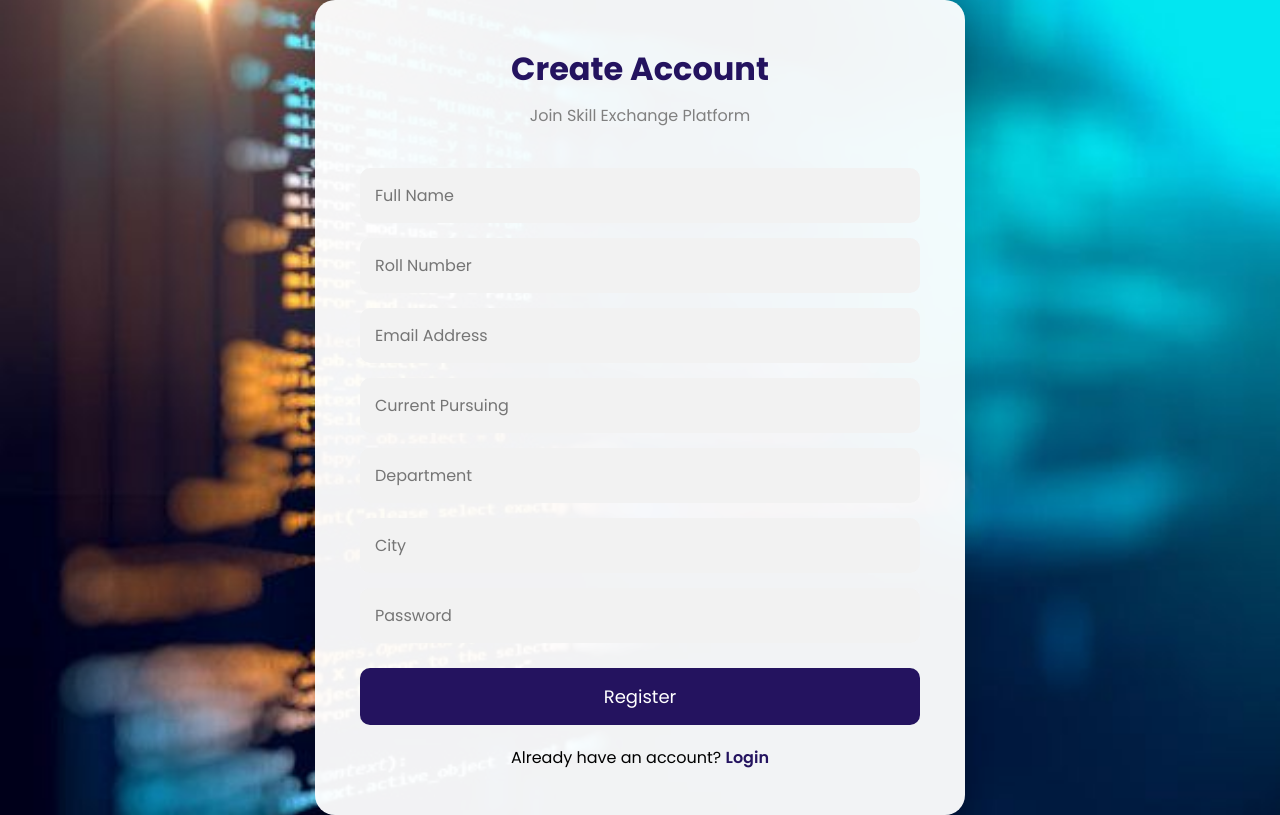
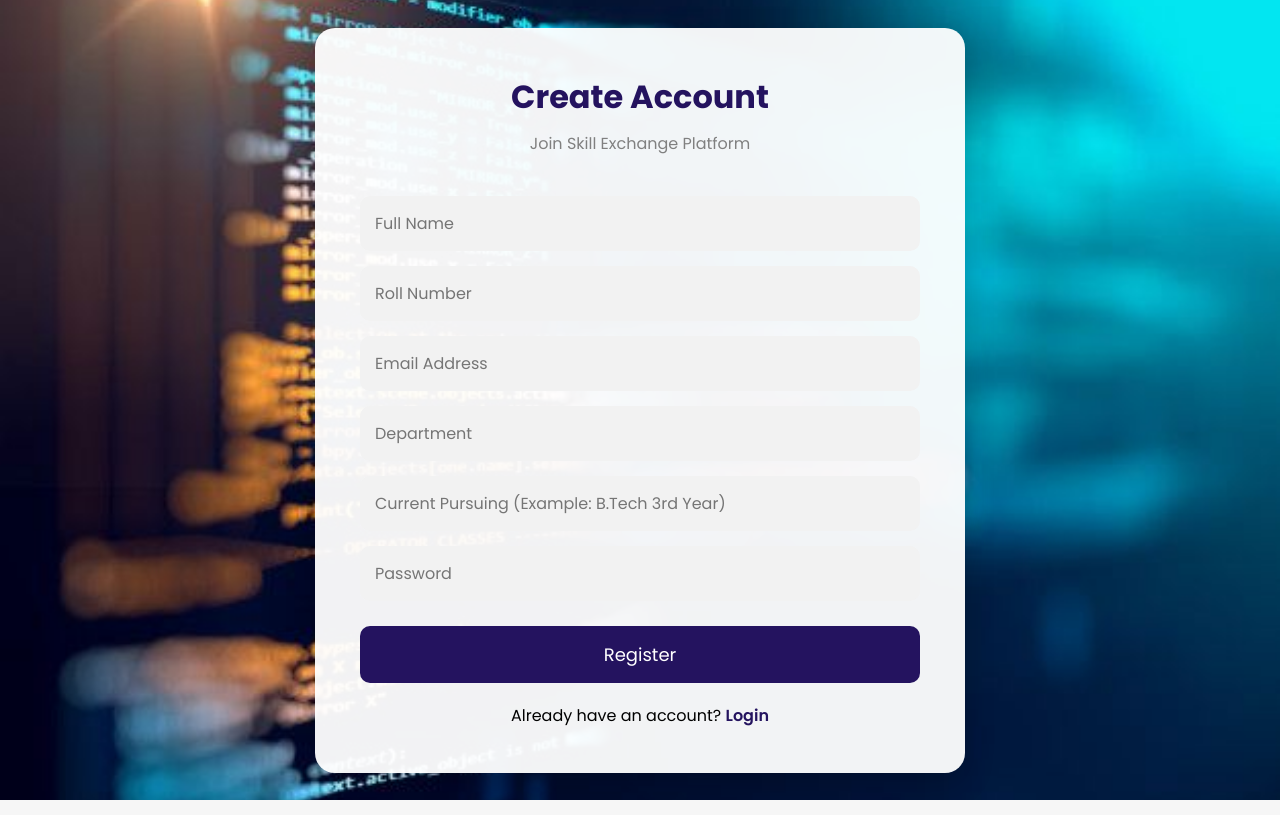
Before and after one commit to theprerana/SkillExchange, a Flask app: page /register in a window 1280 px wide. Run offline with Flask 3, Linux system fonts and the light colour scheme.

Commit message:
Updated registration and added new pages

```diff
--- a/app.py
+++ b/app.py
@@ -119,26 +119,35 @@ def register():
         cursor = conn.cursor()
 
         try:
+
             cursor.execute(
                 '''
-                INSERT INTO students(name, roll_no, email, department, year, password)
-                VALUES(?,?,?,?,?,?)
+                INSERT INTO students
+                (name, roll_no, email, department, year, password)
+                VALUES (?, ?, ?, ?, ?, ?)
                 ''',
-                (name, roll_no, email, department, year, password)
+                (
+                    name,
+                    roll_no,
+                    email,
+                    department,
+                    year,
+                    password
+                )
             )
 
             conn.commit()
+            conn.close()
+
+            return redirect('/login')
 
         except sqlite3.IntegrityError:
+
             conn.close()
-            return "Email already exists"
 
-        conn.close()
-
-        return redirect('/login')
+            return "Email or Roll Number already exists."
 
     return render_template('register.html')
-
 
 # Login
 @app.route('/login', methods=['GET', 'POST'])
--- a/templates/register.html
+++ b/templates/register.html
@@ -2,7 +2,7 @@
 <html>
 <head>
 
-    <title>Register</title>
+    <title>Register | Skill Exchange</title>
 
     <link href="https://fonts.googleapis.com/css2?family=Poppins:wght@300;400;500;600;700&display=swap" rel="stylesheet">
 
@@ -47,9 +47,7 @@
         h1{
 
             text-align:center;
-
             color:#24135F;
-
             margin-bottom:10px;
 
         }
@@ -57,9 +55,7 @@
         p{
 
             text-align:center;
-
             color:gray;
-
             margin-bottom:25px;
 
         }
@@ -67,13 +63,10 @@
         input{
 
             width:100%;
-
             padding:15px;
-
             margin-top:15px;
 
             border:none;
-
             outline:none;
 
             border-radius:10px;
@@ -87,24 +80,21 @@
         button{
 
             width:100%;
-
             padding:15px;
 
             margin-top:25px;
 
             background:#24135F;
-
             color:white;
 
             border:none;
-
             border-radius:10px;
 
             font-size:18px;
 
             cursor:pointer;
 
-            transition:0.3s;
+            transition:.3s;
 
         }
 
@@ -117,7 +107,6 @@
         .login{
 
             text-align:center;
-
             margin-top:20px;
 
         }
@@ -125,9 +114,7 @@
         .login a{
 
             color:#24135F;
-
             text-decoration:none;
-
             font-weight:600;
 
         }
@@ -135,6 +122,7 @@
     </style>
 
 </head>
+
 <body>
 
 <div class="container">
@@ -145,39 +133,39 @@
 
 <form action="/register" method="POST">
 
-        <input type="text"
+    <input
+        type="text"
         name="name"
         placeholder="Full Name"
         required>
 
-        <input type="text"
+    <input
+        type="text"
         name="roll_no"
         placeholder="Roll Number"
         required>
 
-        <input type="email"
+    <input
+        type="email"
         name="email"
         placeholder="Email Address"
         required>
 
-        <input type="text"
-               name="Current Pursuing"
-               placeholder="Current Pursuing"
-               required>
-
-        <input type="text"
+    <input
+        type="text"
         name="department"
         placeholder="Department"
         required>
 
+    <input
+        type="text"
+        name="year"
+        placeholder="Current Pursuing (Example: B.Tech 3rd Year)"
+        required>
 
 
-        <input type="text"
-               name="City"
-               placeholder="City"
-               required>
-
-        <input type="password"
+    <input
+        type="password"
         name="password"
         placeholder="Password"
         required>
```
Also changed, not shown: skillexchange.db. Lines whose indentation alone changed are shown as unchanged.
